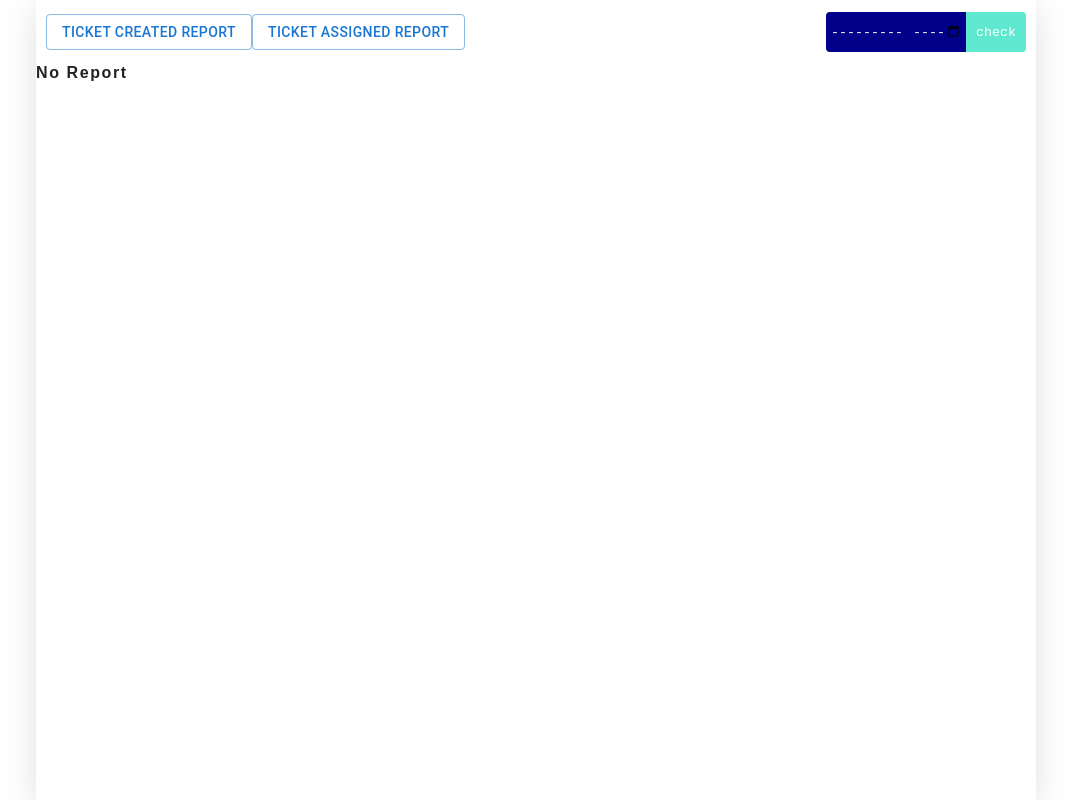
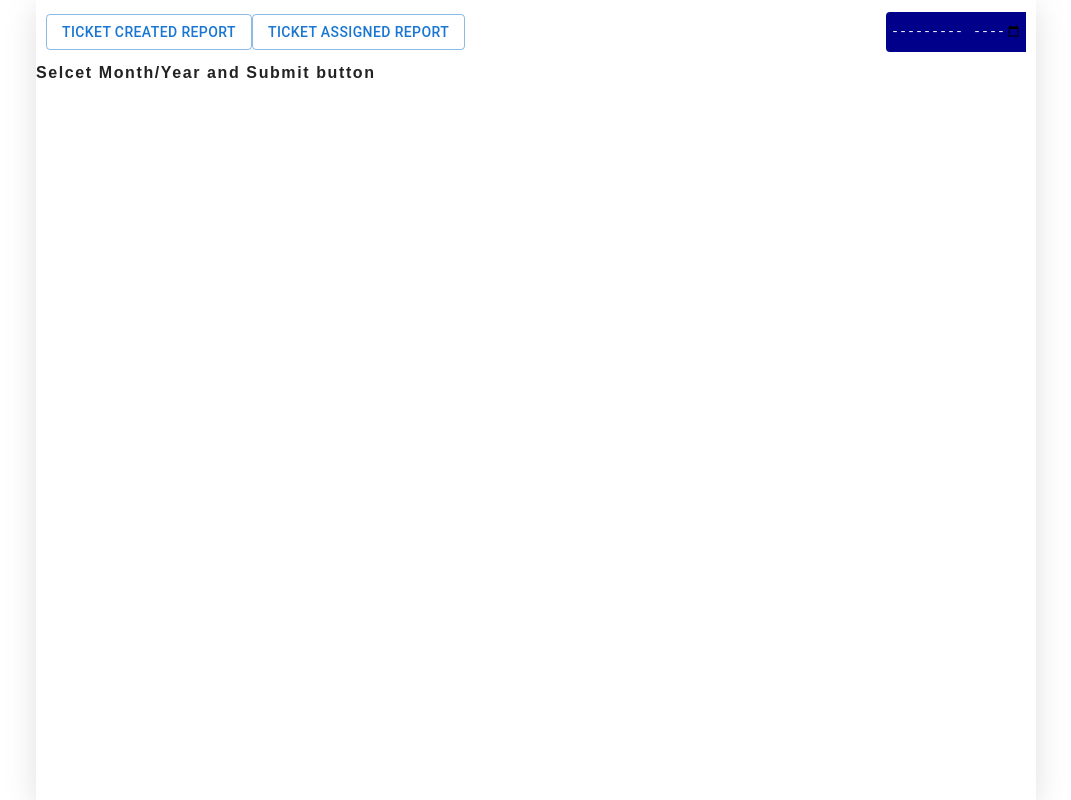
Before and after one commit to Ejaz7860/React-Projects, a React (Create React App) app: page /report in a window 1280 px wide. Shown: the whole page, without its empty margins (104-1175 px from the left). Built offline with nearby package versions, Linux system fonts and the light colour scheme.

Commit message:
ticket report

```diff
--- a/package.json
+++ b/package.json
@@ -17,6 +17,7 @@
     "moment": "^2.29.4",
     "react": "^18.1.0",
     "react-apexcharts": "^1.4.0",
+    "react-bootstrap": "^2.5.0",
     "react-dom": "^18.1.0",
     "react-icons": "^4.4.0",
     "react-moment": "^1.1.2",
--- a/src/Ticket_report/Tableview/Tableview.jsx
+++ b/src/Ticket_report/Tableview/Tableview.jsx
@@ -3,13 +3,14 @@ import styled from "styled-components";
 import axios from "axios";
 import { Button } from "@mui/material";
 import { useEffect } from "react";
+import { Spinner } from "react-bootstrap";
 
 const Tableview = () => {
   const [data, setData] = useState([]);
   const [Month, setMonth] = useState("");
+  const [Loader, setLoader] = useState(false)
 
   const getFunc = (e) => {
-    console.log("calling du");
     e.preventDefault();
     const data = {
       sid: 258,
@@ -29,6 +30,10 @@ const Tableview = () => {
       .catch((err) => {
         console.log(err);
       });
+
+      setLoader(true)
+
+
   };
 
   // get Current MM-YYY
@@ -74,20 +79,21 @@ const Tableview = () => {
                   onChange={(e) => setMonth(e.target.value)}
                   className="mm__yyyy"
                 />
-                <button
+               { Month !='' ?  <button
                   className="btn__check"
                   onClick={(e) => {
                     getFunc(e);
                   }}
                 >
-                  check
-                </button>
+                  Submit
+                </button>: null }
               </div>
             </div>
           </div>
         </div>
         <table>
-          {data.length > 0 ? (
+          { Month !=""  ?
+          data.length > 0 ? (
             <thead>
               <tr>
                 <th style={{ textAlign: "center" }} rowspan="3">
@@ -144,7 +150,7 @@ const Tableview = () => {
             </thead>
           ) : (
             "No Report"
-          )}
+          ) :"Selcet Month/Year and Submit button" }
 
           <tbody>
             {/* Map data */}
@@ -269,7 +275,7 @@ const Wrapper = styled.div`
 
   td,
   th {
-    border: 1px solid #f7faf7;
+    border: 1px solid #ff93cd;
     text-align: left;
     padding: 8px;
   }
```
Also changed, not shown: 1 other file (tests, documents, lock files or other folders).
